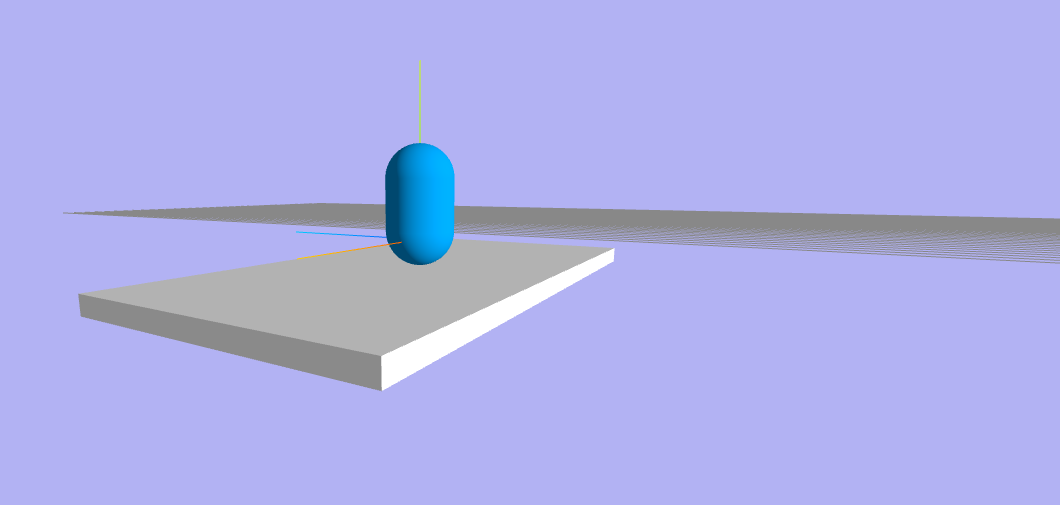
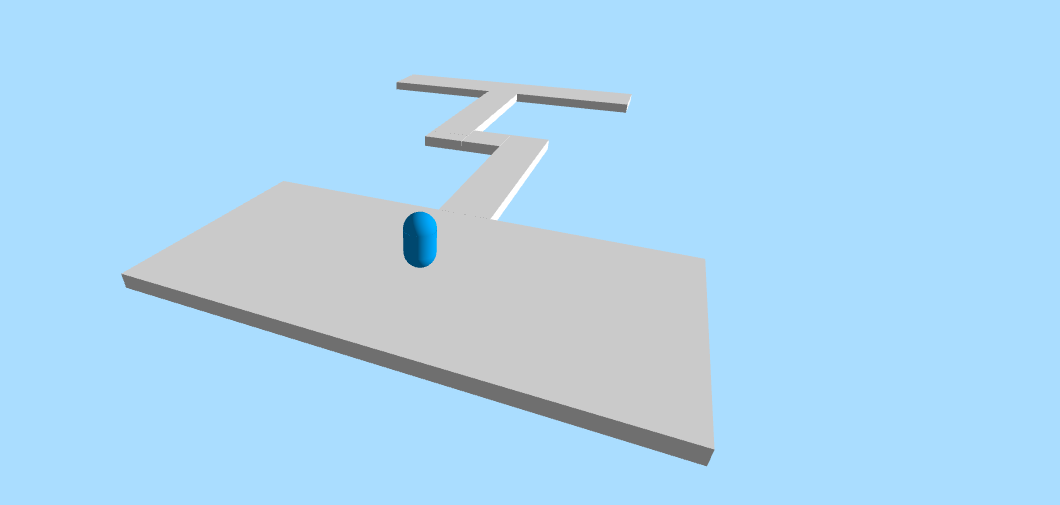
Before and after one commit to erjbroek/ParkourAI, a website built with Vite: page index.html in a window 1280 px wide. Shown: the part 127-632 px from the top of the page, without its empty margins (220-1280 px from the left). Built offline with nearby package versions, Linux system fonts and the light colour scheme; animation ran at ten frames a second.

```diff
--- a/index.html
+++ b/index.html
@@ -3,11 +3,20 @@
 	<head>
 		<meta charset="utf-8">
 		<title>My first three.js app</title>
+    <link rel="stylesheet" href="/style.css">
 		<style>
 			body { margin: 0; }
 		</style>
 	</head>
 	<body>
-		<script type="module" src="src/app.ts"></script>
+    <canvas id="uiCanvas"></canvas>
+
+    <script>
+      const uiCanvas = document.getElementById('uiCanvas');
+      uiCanvas.width = window.innerWidth;
+      uiCanvas.height = window.innerHeight;
+    </script>
+
+		<script type="module" src="src/setup/app.ts"></script>
 	</body>
 </html>
--- /dev/null
+++ b/public/style.css
@@ -0,0 +1,12 @@
+body {
+  margin: 0;
+  overflow: hidden;
+}
+
+#uiCanvas {
+  position: absolute;
+  top: 0;
+  left: 0;
+  pointer-events: none;
+  z-index: 1;
+}
--- a/src/Game.ts
+++ /dev/null
@@ -1,40 +0,0 @@
-import { OrbitControls } from 'three/examples/jsm/controls/OrbitControls.js';
-import GameSetup from './GameSetup.js';
-import Scene from './Scene.js';
-import * as THREE from 'three';
-import Player from './Player.js';
-
-export default class Game extends Scene {
-  private startingPlatform: THREE.Mesh;
-
-  private player: Player = new Player();
-
-  public constructor() {
-    super();
-    this.generateParkour();
-    this.player.createPlayer();
-  }
-
-  private generateParkour(): void {
-    const geometry = new THREE.BoxGeometry(15, 0.5, 8);
-    const material = new THREE.MeshLambertMaterial({ color: 0xffffff });
-
-    this.startingPlatform = new THREE.Mesh(geometry, material);
-    this.startingPlatform.position.set(0, 0, 0);
-    GameSetup.scene.add(this.startingPlatform);
-  }
-
-  public override processInput(): void {
-    GameSetup.orbitControls.update();
-  }
-
-  public override update(deltaTime: number): Scene {
-    return this;
-  }
-
-  public override render(): void {
-
-    GameSetup.scene.add(this.startingPlatform);
-    GameSetup.renderer.render(GameSetup.scene, GameSetup.camera);
-  }
-}
--- a/src/GameSetup.ts
+++ /dev/null
@@ -1,80 +0,0 @@
-import * as THREE from 'three';
-import Scene from './Scene.js';
-import Game from './Game.js';
-import { OrbitControls } from 'three/examples/jsm/controls/OrbitControls.js';
-
-export default class GameSetup {
-    public static scene: THREE.Scene;
-
-    public static camera: THREE.PerspectiveCamera;
-
-    public static renderer: THREE.WebGLRenderer;
-
-    public static orbitControls: OrbitControls;
-
-    public activeScene: Scene;
-
-    public clock: THREE.Clock = new THREE.Clock(true);
-
-    public constructor() {
-        // initializig scene
-        GameSetup.scene = new THREE.Scene();
-        GameSetup.scene.background = new THREE.Color(0xb2b2f3);
-
-        // setting up camera
-        GameSetup.camera = new THREE.PerspectiveCamera(75, window.innerWidth / window.innerHeight, 0.1, 1000);
-
-        GameSetup.camera.position.set(13, 2.5, -8)
-
-        // creating renderer
-        GameSetup.renderer = new THREE.WebGLRenderer({ antialias: true });
-        GameSetup.renderer.setSize(window.innerWidth, window.innerHeight);
-        document.body.appendChild(GameSetup.renderer.domElement);
-
-        GameSetup.orbitControls = new OrbitControls(GameSetup.camera, GameSetup.renderer.domElement);
-
-        window.addEventListener('resize', () => this.onWindowResize(), false);
-
-        const axisHelper = new THREE.AxesHelper(5);
-        axisHelper.position.set(0, 1, 0);
-        const gridHelper = new THREE.GridHelper(100, 100);
-        GameSetup.scene.add(axisHelper);
-        GameSetup.scene.add(gridHelper);
-        this.setupLight();
-        this.startRendering();
-        this.activeScene = new Game();
-    }
-
-
-    /*
-    * Automatically adjusts scene size/aspect if window is resized
-    */
-    public onWindowResize() {
-        GameSetup.camera.aspect = window.innerWidth / window.innerHeight;
-        GameSetup.camera.updateProjectionMatrix();
-        GameSetup.renderer.setSize(window.innerWidth, window.innerHeight);
-    }
-
-    public setupLight() {
-        const ambientLight = new THREE.AmbientLight(0xffffff, 0.5);
-        GameSetup.scene.add(ambientLight);
-
-        const directionalLight = new THREE.DirectionalLight(0xffffff, Math.PI);
-        directionalLight.position.set(10, 30, -100).normalize();
-        GameSetup.scene.add(directionalLight);
-    }
-
-    /*
-    * Starts game loop
-    * - proccesses input of active scene
-    * - updates active scene
-    * - renders active scene
-    */
-    public startRendering() {
-        GameSetup.renderer.setAnimationLoop(() => {
-            this.activeScene.processInput();
-            this.activeScene.update(this.clock.getDelta());
-            this.activeScene.render();
-        });
-    }
-}
--- /dev/null
+++ b/src/objects/Obstacle.ts
@@ -0,0 +1,43 @@
+import * as THREE from 'three';
+
+export default class Obstacle {
+  public posX: number;
+
+  public posY: number;
+
+  public posZ: number;
+
+  public rotationX: number;
+
+  public rotationY: number;
+
+  public rotationZ: number;
+
+  public moving: boolean;
+
+  public movingSpeed: number;
+
+  public movingLength: number;
+
+  public movingDirection: number;
+
+  public mesh: THREE.Mesh;
+
+  public constructor(mesh: THREE.Mesh, posX = 0, posY = 0, posZ = 0, rotationX = 0, rotationY = 0, rotationZ = 0, moving = false, movingSpeed = 1, movingLength = 1, movingDirection = 1) {
+    this.mesh = mesh;
+    this.posX = posX;
+    this.posY = posY;
+    this.posZ = posZ;
+    this.rotationX = rotationX;
+    this.rotationY = rotationY;
+    this.rotationZ = rotationZ;
+    this.moving = moving;
+    this.movingSpeed = movingSpeed;
+    this.movingLength = movingLength;
+    this.movingDirection = movingDirection;
+  }
+
+  public moveObstacle(deltaTime: number): void {
+
+  }
+}
--- /dev/null
+++ b/src/objects/Parkour.ts
@@ -0,0 +1,52 @@
+import { platform } from 'os';
+import GameSetup from '../setup/GameSetup.js';
+import Obstacle from './Obstacle.js';
+import * as THREE from 'three';
+import SceneManager from '../utilities/SceneManager.js';
+
+export default class Parkour {
+  public level1: Obstacle[] = [];
+
+  public level2: Obstacle[] = [];
+
+  public level3: Obstacle[] = [];
+
+  public level4: Obstacle[] = [];
+
+  public material: THREE.MeshLambertMaterial = new THREE.MeshLambertMaterial({ color: 0xffffff });
+
+  public normalBlock: THREE.Mesh = new THREE.Mesh(new THREE.BoxGeometry(4, 1, 4), this.material);
+
+  public longBlock: THREE.Mesh = new THREE.Mesh(new THREE.BoxGeometry(4, 1, 8), this.material);
+
+  public bridge: THREE.Mesh = new THREE.Mesh(new THREE.BoxGeometry(4, 1, 20), this.material);
+
+  public platformBlock: THREE.Mesh = new THREE.Mesh(new THREE.BoxGeometry(32, 1, 16), this.material);
+
+  public checkPoint: THREE.Mesh = new THREE.Mesh(new THREE.BoxGeometry(32, 1, 6), this.material)
+
+  public constructor() {
+
+  }
+
+  public generateParkour(): void {
+    const startingPlatform = new Obstacle(this.platformBlock.clone(), 0, 0, 0, 0, 0, 0);
+    const bridge = new Obstacle(this.bridge.clone(), 0, 0, -18, 0, 0, 0);
+    const obstacle1 = new Obstacle(this.normalBlock.clone(), -4, 0, -26);
+    const obstacle2 = new Obstacle(this.normalBlock.clone(), -8, 0, -26);
+    const bridge2 = new Obstacle(this.bridge.clone(), -8, 0, -36, 0, 0, 0);
+    const checkpoint1 = new Obstacle(this.checkPoint.clone(), -8, 0, -49, 0, 0, 0);
+
+    this.level1.push(startingPlatform, bridge, obstacle1, obstacle2, bridge2, checkpoint1);
+
+    this.renderParkour()
+  }
+
+  public renderParkour(): void {
+    this.level1.forEach((obstacle) => {
+      SceneManager.scene.add(obstacle.mesh);
+      obstacle.mesh.position.set(obstacle.posX, obstacle.posY, obstacle.posZ);
+      obstacle.mesh.rotation.set(obstacle.rotationX, obstacle.rotationY, obstacle.rotationZ);
+    })
+  }
+}
--- a/src/Player.ts
+++ b/src/objects/Player.ts
@@ -1,22 +1,36 @@
 import * as THREE from 'three';
-import GameSetup from './GameSetup.js';
+import GameSetup from '../setup/GameSetup.js';
+import SceneManager from '../utilities/SceneManager.js';
 
 export default class Player {
-  public posX: number;
-  public posY: number;
-  public posZ: number;
+  public static x: number;
+
+  public static y: number;
+
+  public static z: number;
+
   public height: number;
+
   public radius: number;
+
   public playerGroup: THREE.Group;
 
-  constructor(posX = 0, posY = 2, posZ = 0, height = 1.5, radius = 1) {
-    this.posX = posX;
-    this.posY = posY;
-    this.posZ = posZ;
+  public constructor(posX = 0, posY = 2.3, posZ = 0, height = 1.5, radius = 1) {
+    Player.x = posX;
+    Player.y = posY;
+    Player.z = posZ;
     this.height = height;
     this.radius = radius;
     this.playerGroup = new THREE.Group();
     this.createPlayer();
+  }
+
+  public getCoordinates(): { x: number, y: number, z: number } {
+    return { x: Player.x, y: Player.y, z: Player.z };
+  }
+
+  public update(deltaTime: number) {
+
   }
 
   private createPlayer(): void {
@@ -36,7 +50,7 @@
     this.playerGroup.add(playerSphere1);
     this.playerGroup.add(playerSphere2);
 
-    this.playerGroup.position.set(this.posX, this.posY, this.posZ);
-    GameSetup.scene.add(this.playerGroup);
+    this.playerGroup.position.set(Player.x, Player.y, Player.z);
+    SceneManager.scene.add(this.playerGroup);
   }
 }
--- /dev/null
+++ b/src/scenes/Game.ts
@@ -0,0 +1,33 @@
+import { OrbitControls } from 'three/examples/jsm/controls/OrbitControls.js';
+import GameSetup from '../setup/GameSetup.js';
+import Scene from './Scene.js';
+import * as THREE from 'three';
+import Player from '../objects/Player.js';
+import Parkour from '../objects/Parkour.js';
+import SceneManager from '../utilities/SceneManager.js';
+import GUI from '../utilities/GUI.js';
+
+export default class Game extends Scene {
+  private player: Player = new Player();
+
+  public parkour: Parkour = new Parkour();
+
+  public constructor() {
+    super();
+    this.parkour.generateParkour();
+  }
+
+  public override processInput(): void {
+
+  }
+
+  public override update(deltaTime: number): Scene {
+    SceneManager.orbitControls.update()
+    return this;
+  }
+
+  public override render(): void {
+    SceneManager.renderer.render(SceneManager.scene, SceneManager.camera);
+    // GUI.fillRectangle(GameSetup.canvas, 0, window.innerHeight * 0.9, window.innerWidth, window.innerHeight * 0.1, 255, 255, 255, 0.5, 5);
+  }
+}
--- /dev/null
+++ b/src/setup/GameSetup.ts
@@ -0,0 +1,70 @@
+import * as THREE from 'three';
+import Scene from '../scenes/Scene.js';
+import Game from '../scenes/Game.js';
+import SceneManager from '../utilities/SceneManager.js';
+import GUI from '../utilities/GUI.js';
+import MouseHandler from '../utilities/MouseHandler.js';
+
+export default class GameSetup {
+    public activeScene: Scene;
+
+    public clock: THREE.Clock = new THREE.Clock(true);
+
+    public gravityConstant = 9.81;
+
+    public static canvas: HTMLCanvasElement;
+
+    public constructor() {
+        new SceneManager()
+        new MouseHandler();
+
+        window.addEventListener('resize', () => this.onWindowResize(), false);
+
+        // canvas used to render ui
+        const canvas = document.getElementById('uiCanvas') as HTMLCanvasElement;
+        GUI.setCanvas(canvas);
+        GameSetup.canvas = GUI.getCanvas();
+
+        this.setupLight();
+        this.startRendering();
+        this.activeScene = new Game();
+    }
+
+
+    /*
+    * Automatically adjusts scene size/aspect if window is resized
+    */
+    public onWindowResize() {
+        SceneManager.camera.aspect = window.innerWidth / window.innerHeight;
+        SceneManager.camera.updateProjectionMatrix();
+        SceneManager.renderer.setSize(window.innerWidth, window.innerHeight);
+        GameSetup.canvas.width = window.innerWidth;
+        GameSetup.canvas.height = window.innerHeight;
+    }
+
+    public setupLight() {
+        const ambientLight = new THREE.AmbientLight(0xffffff, 0.5);
+        SceneManager.scene.add(ambientLight);
+
+        const directionalLight = new THREE.DirectionalLight(0xffffff, Math.PI);
+        directionalLight.position.set(101, 50, -30).normalize();
+        SceneManager.scene.add(directionalLight);
+    }
+
+    /*
+    * Starts game loop
+    * - proccesses input of active scene
+    * - updates active scene
+    * - renders active scene
+    */
+    public startRendering() {
+        SceneManager.renderer.setAnimationLoop(() => {
+            this.activeScene.processInput();
+            this.activeScene.update(this.clock.getDelta());
+
+            const ctx: CanvasRenderingContext2D = GUI.getCanvasContext(GUI.getCanvas());
+            ctx.clearRect(0, 0, GUI.canvas.width, GUI.canvas.height);
+            this.activeScene.render();
+        });
+    }
+}
--- /dev/null
+++ b/src/utilities/GUI.ts
@@ -0,0 +1,97 @@
+export default class GUI {
+  public static canvas: HTMLCanvasElement;
+
+  private static ctx: CanvasRenderingContext2D;
+
+  /**
+  * @param canvas the canvas on which will be drawn
+  * @returns the 2D rendering context of the canvas
+  */
+  public static getCanvasContext(canvas: HTMLCanvasElement): CanvasRenderingContext2D {
+    const ctx: CanvasRenderingContext2D | null = canvas.getContext("2d");
+    if (ctx === null) throw new Error("Canvas Rendering Context is null");
+    return ctx;
+  }
+
+
+  public static setCanvas(canvas: HTMLCanvasElement): void {
+    this.canvas = canvas;
+    this.ctx = canvas.getContext("2d");
+    if (this.ctx === null) throw new Error("Canvas Rendering Context is null");
+  }
+
+  public static getCanvas(): HTMLCanvasElement {
+    if (!this.canvas) throw new Error("Canvas is not set");
+    return this.canvas;
+  }
+
+  /**
+  * Write text to the canvas, with line breaks for each occurrence of "<br>"
+  *
+  * @param canvas Canvas to write to
+  * @param text Text to write
+  * @param xCoordinate x-coordinate of the text
+  * @param yCoordinate y-coordinate of the text
+  * @param alignment align of the text
+  * @param fontFamily font family to use when writing text
+  * @param fontSize font size in pixels
+  * @param color colour of text to write
+  * @param fontWeight
+  */
+  public static writeText(canvas: HTMLCanvasElement, text: string, xCoordinate: number, yCoordinate: number, alignment: CanvasTextAlign = "center", fontFamily: string = "sans-serif", fontSize: number = 20, color: string = "red", fontWeight: number = 10): void {
+    const ctx: CanvasRenderingContext2D = GUI.getCanvasContext(canvas);
+    ctx.font = `${fontWeight} ${fontSize}px ${fontFamily}`;
+    ctx.fillStyle = color;
+    ctx.textAlign = alignment;
+
+    // each time <br> is found in the text, a line break is made
+    const lines = text.split("<br>");
+    let currentY = yCoordinate;
+
+    for (const line of lines) {
+      ctx.fillText(line, xCoordinate, currentY);
+      currentY += fontSize;
+    }
+  }
+
+  /**
+ * Draw a filled rectangle to the canvas
+ *
+ * @param canvas the canvas to draw to
+ * @param dx the x-coordinate of the rectangle's left left corner
+ * @param dy the y-coordinate of the rectangle's left left corner
+ * @param width the width of the rectangle from x to the right
+ * @param height the height of the rectrangle from y downwards
+ * @param red is the red color value of the rectangle
+ * @param green is the green color value of the rectangle
+ * @param blue is the blue color value of the rectangle
+ * @param opacity is the opacity of the rectangle
+ * @param borderRadius is the border radius of the rectangle
+ */
+  public static fillRectangle(canvas: HTMLCanvasElement, dx: number, dy: number, width: number, height: number, red: number = 255, green: number = 255, blue: number = 255, opacity: number = 1, borderRadius: number = 0, rotation: number = 0): void {
+    const ctx: CanvasRenderingContext2D = GUI.getCanvasContext(canvas);
+
+    ctx.save();
+    const centerX = dx + width / 2;
+    const centerY = dy + height / 2;
+    ctx.translate(centerX, centerY);
+    ctx.rotate(rotation * (Math.PI / 180));
+    ctx.translate(-centerX, -centerY);
+
+    ctx.beginPath();
+    ctx.moveTo(dx + borderRadius, dy);
+    ctx.lineTo(dx + width - borderRadius, dy);
+    ctx.arcTo(dx + width, dy, dx + width, dy + borderRadius, borderRadius);
+    ctx.lineTo(dx + width, dy + height - borderRadius);
+    ctx.arcTo(dx + width, dy + height, dx + width - borderRadius, dy + height, borderRadius);
+    ctx.lineTo(dx + borderRadius, dy + height);
+    ctx.arcTo(dx, dy + height, dx, dy + height - borderRadius, borderRadius);
+    ctx.lineTo(dx, dy + borderRadius);
+    ctx.arcTo(dx, dy, dx + borderRadius, dy, borderRadius);
+    ctx.closePath();
+    ctx.fillStyle = `rgba(${red}, ${green}, ${blue}, ${opacity})`;
+    ctx.fill();
+
+    ctx.restore();
+  }
+}
--- /dev/null
+++ b/src/utilities/MouseHandler.ts
@@ -0,0 +1,32 @@
+import * as THREE from 'three';
+import SceneManager from './SceneManager.js';
+
+export default class MouseHandler {
+  public static coordinates: { x: number, y: number } = { x: 0, y: 0 };
+
+  public static mouseDown: boolean = false;
+
+  public static mouseUp: boolean = false;
+
+  public static prevMouseX: number = 0;
+
+  public static prevMouseY: number = 0;
+
+  public constructor() {
+    document.addEventListener('mousedown', this.mouseDown);
+    document.addEventListener('mouseup', this.mouseUp.bind(this));
+    document.addEventListener('mousemove', this.mouseMove.bind(this));
+  }
+
+  public mouseDown(event: MouseEvent) {
+    MouseHandler.mouseDown = true;
+  }
+
+  public mouseUp(event: MouseEvent) {
+    console.log('up')
+    MouseHandler.mouseDown = false;
+  }
+
+  public mouseMove(event: MouseEvent) {
+  }
+}
--- /dev/null
+++ b/src/utilities/PlayerManager.ts
@@ -0,0 +1,3 @@
+export default class PlayerManager {
+
+}
--- /dev/null
+++ b/src/utilities/SceneManager.ts
@@ -0,0 +1,23 @@
+import * as THREE from 'three';
+import { OrbitControls } from 'three/examples/jsm/controls/OrbitControls.js';
+import Scene from '../scenes/Scene.js';
+
+export default class SceneManager {
+  public static scene: THREE.Scene = new THREE.Scene();
+
+  public static camera: THREE.PerspectiveCamera = new THREE.PerspectiveCamera(75, window.innerWidth / window.innerHeight, 0.1, 1000);
+
+  public static renderer: THREE.WebGLRenderer = new THREE.WebGLRenderer({ antialias: true });
+
+  public static orbitControls: OrbitControls;
+
+  public constructor() {
+    SceneManager.scene.background = new THREE.Color(0xaaddff);
+    SceneManager.camera.position.set(11, 17, 25);
+    SceneManager.renderer.setSize(window.innerWidth, window.innerHeight);
+    document.body.appendChild(SceneManager.renderer.domElement);
+    SceneManager.orbitControls = new OrbitControls(SceneManager.camera, SceneManager.renderer.domElement);
+    SceneManager.orbitControls.minPolarAngle = 0;
+		SceneManager.orbitControls.maxPolarAngle =  Math.PI * 0.5;
+  }
+}
```
Also changed, not shown: src/MouseHandler.ts (deleted, +0 -19 lines), src/scenes/Scene.ts (renamed from src/Scene.ts), src/setup/app.ts (renamed from src/app.ts), tsconfig.json (line endings or trailing spaces).
